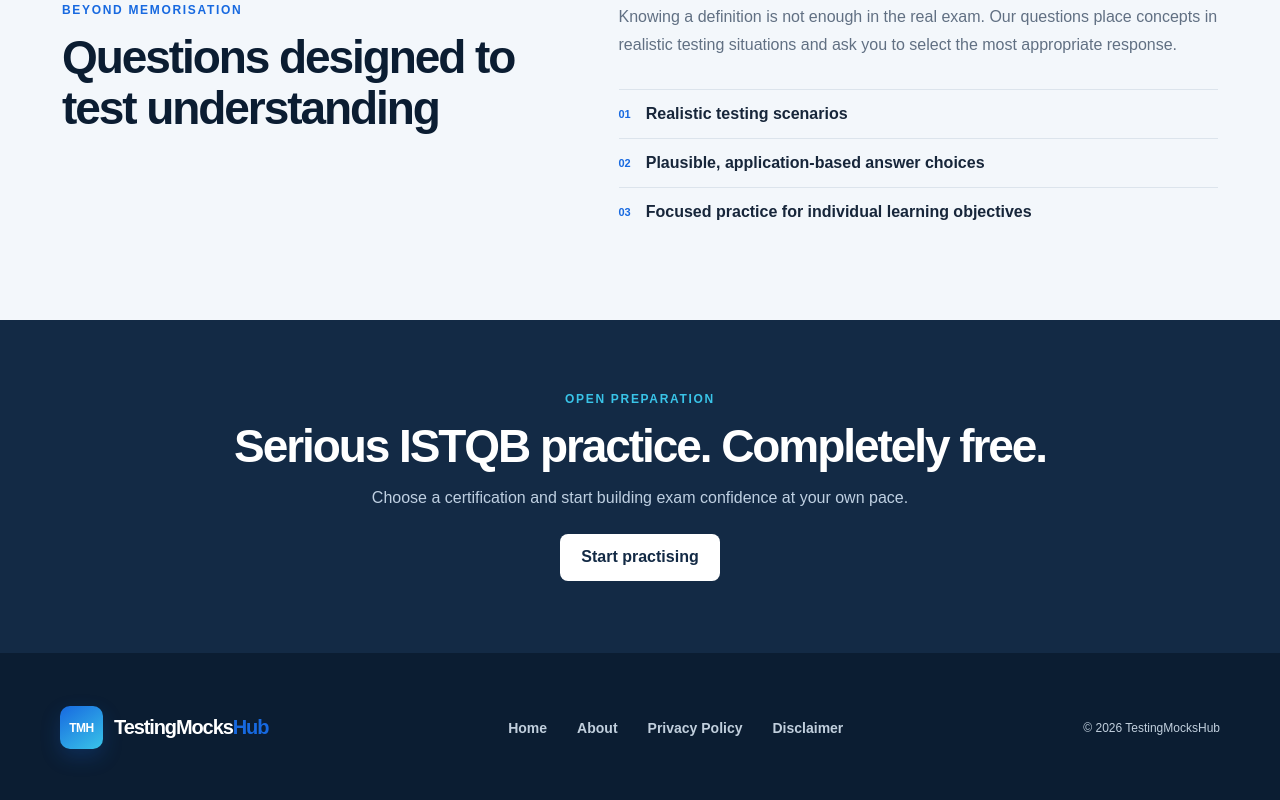
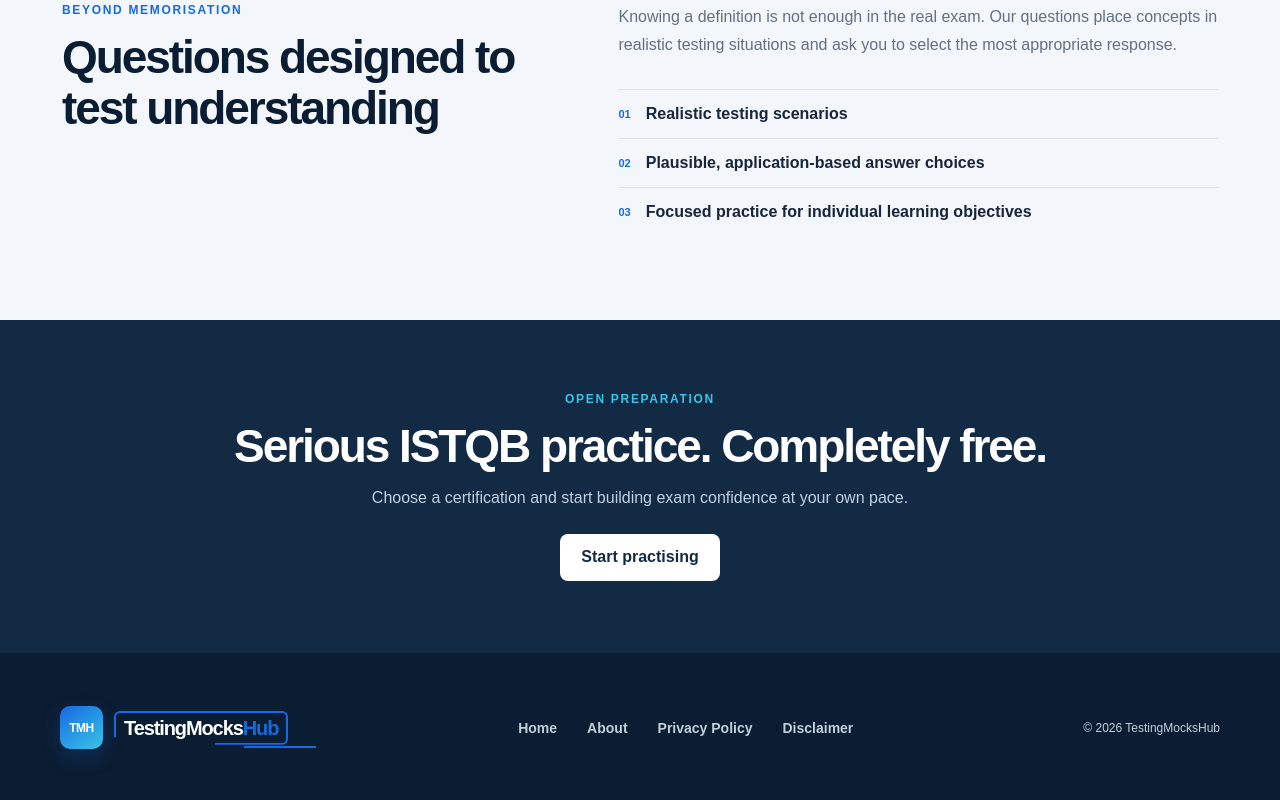
Before and after one commit to ayazfarooq/testingmockshub, a Next.js app: page / in a window 1280 px wide. Shown: the part 1454-2254 px from the top of the page. Built offline with nearby package versions, Linux system fonts and the light colour scheme.

Commit message:
Updated logo

```diff
--- a/app/globals.css
+++ b/app/globals.css
@@ -25,8 +25,11 @@ button, a { -webkit-tap-highlight-color: transparent; }
 .headerInner { min-height: 76px; }
 .brand { display: inline-flex; align-items: center; gap: 11px; text-decoration: none; }
 .brandMark { width: 43px; height: 43px; display: grid; place-items: center; border-radius: 10px; color: var(--white); background: linear-gradient(145deg,var(--blue),var(--cyan)); font-family: var(--font-heading); font-size: 12px; font-weight: 800; letter-spacing: -.04em; box-shadow: 0 8px 20px rgba(23,105,224,.22); }
-.brandName { font-family: var(--font-heading); font-size: 20px; font-weight: 800; letter-spacing: -.055em; }
-.brandName span { color: var(--blue); }
+.brandWordmark { position: relative; display: inline-block; padding: 7px 10px; font-family: var(--font-heading); font-size: 20px; font-weight: 800; line-height: 1; letter-spacing: -.055em; white-space: nowrap; }
+.brandWordmark::before { content: ""; position: absolute; inset: 0; border: 2px solid var(--blue); border-radius: 6px; clip-path: polygon(0 0,100% 0,100% 100%,58% 100%,58% 78%,0 78%); }
+.brandH { position: relative; color: var(--blue); }
+.brandH::after { content: ""; position: absolute; left: 1px; bottom: -9px; width: 72px; height: 2px; background: var(--blue); }
+.brandHub { color: var(--blue); }
 .mainNav, .footerNav { display: flex; align-items: center; gap: 30px; }
 .mainNav a, .footerNav a { font-size: 14px; font-weight: 650; text-decoration: none; }
 .mainNav a:hover, .footerNav a:hover, .textLink:hover { color: var(--blue); }
@@ -91,7 +94,7 @@ h1, h2, h3 { margin-top: 0; color: var(--navy-deep); font-family: var(--font-hea
 
 .siteFooter { color: #c1cfdd; background: var(--navy-deep); }
 .footerInner { min-height: 150px; gap: 30px; }
-.siteFooter .brandName { color: var(--white); }
+.siteFooter .brandWordmark { color: var(--white); }
 .footerInner > p { margin: 0; font-size: 12px; }
 
 .standardPage { width: min(1060px,calc(100% - 40px)); min-height: 65vh; margin: 0 auto; padding: 90px 0; }
@@ -140,7 +143,8 @@ h1, h2, h3 { margin-top: 0; color: var(--navy-deep); font-family: var(--font-hea
 }
 @media (max-width: 650px) {
   .headerInner { min-height: 68px; }
-  .brandName { font-size: 17px; }
+  .brandWordmark { padding: 6px 8px; font-size: 17px; }
+  .brandH::after { bottom: -8px; width: 63px; }
   .brandMark { width: 37px; height: 37px; }
   .mainNav { gap: 14px; }
   .mainNav a:not(.loginButton) { display: none; }
--- a/components/Logo.tsx
+++ b/components/Logo.tsx
@@ -4,7 +4,9 @@ export function Logo() {
   return (
     <Link className="brand" href="/" aria-label="TestingMocksHub home">
       <span className="brandMark" aria-hidden="true">TMH</span>
-      <span className="brandName">TestingMocks<span>Hub</span></span>
+      <span className="brandWordmark">
+        TestingMocks<span className="brandH">H</span><span className="brandHub">ub</span>
+      </span>
     </Link>
   )
 }
```
